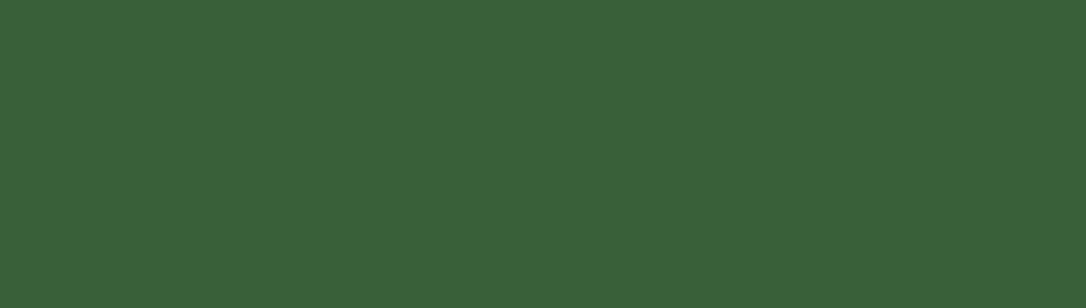
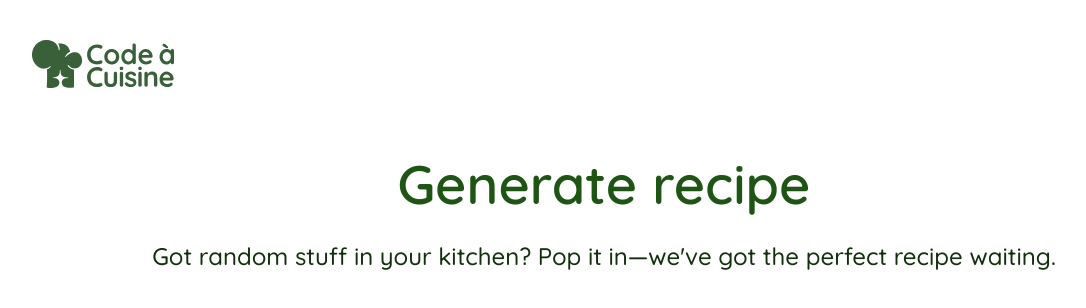
Before and after one commit to mlb27/code-a-cuisine, an Angular app: page /generator in a window 1280 px wide. Shown: the top 308 px of the page, without its empty margins (36-1122 px from the left). Built offline with nearby package versions, Linux system fonts and the light colour scheme.

Commit message:
feat: added recipe generator page foundation

```diff
--- a/src/app/layout/header/header.html
+++ b/src/app/layout/header/header.html
@@ -1,8 +1,8 @@
-<header class="app-header">
+<header class="app-header" [attr.data-background-theme]="backgroundTheme">
   <a class="app-header__home-link" routerLink="/" aria-label="Go to Code à Cuisine home">
     <img
       class="app-header__logo"
-      src="img/logo/code-a-cuisine-logo.svg"
+      [src]="logoPaths[backgroundTheme]"
       alt="Code à Cuisine"
       width="142"
       height="48"
--- a/src/app/layout/header/header.scss
+++ b/src/app/layout/header/header.scss
@@ -1,4 +1,5 @@
 @use '../../../styles/functions';
+@use '../../../styles/variables' as variables;
 
 :host {
   display: block;
@@ -10,6 +11,12 @@
   width: 100%;
   height: functions.px-to-rem(136);
   padding: functions.px-to-rem(40) functions.px-to-rem(40) 0 functions.px-to-rem(68);
+  color: variables.$cream;
+
+  &[data-background-theme='light'] {
+    height: functions.px-to-rem(88);
+    color: variables.$primary-green;
+  }
 
   &__home-link,
   &__logo {
--- a/src/app/layout/header/header.ts
+++ b/src/app/layout/header/header.ts
@@ -1,5 +1,7 @@
-import { Component } from '@angular/core';
+import { Component, Input } from '@angular/core';
 import { RouterLink } from '@angular/router';
+
+export type HeaderBackgroundTheme = 'dark' | 'light';
 
 /** Displays the shared Code à Cuisine header. */
 @Component({
@@ -8,4 +10,11 @@ import { RouterLink } from '@angular/router';
   templateUrl: './header.html',
   styleUrl: './header.scss',
 })
-export class Header {}
+export class Header {
+  @Input() backgroundTheme: HeaderBackgroundTheme = 'dark';
+
+  protected readonly logoPaths: Record<HeaderBackgroundTheme, string> = {
+    dark: 'img/logo/code-a-cuisine-logo.svg',
+    light: 'img/logo/code-a-cuisine-logo-green.svg',
+  };
+}
--- a/src/app/pages/recipe-generator/recipe-generator.html
+++ b/src/app/pages/recipe-generator/recipe-generator.html
@@ -1 +1,13 @@
-<main class="recipe-generator"></main>
+<app-header backgroundTheme="light" />
+
+<main class="recipe-generator">
+  <section class="recipe-generator__content" aria-labelledby="generator-heading">
+    <h1 id="generator-heading" class="recipe-generator__title">Generate recipe</h1>
+
+    <div class="recipe-generator__step">
+      <p class="recipe-generator__description">
+        Got random stuff in your kitchen? Pop it in—we've got the perfect recipe waiting.
+      </p>
+    </div>
+  </section>
+</main>
--- a/src/app/pages/recipe-generator/recipe-generator.scss
+++ b/src/app/pages/recipe-generator/recipe-generator.scss
@@ -1,3 +1,53 @@
+@use '../../../styles/functions';
+@use '../../../styles/variables' as variables;
+
 :host {
   display: block;
+  min-height: 100vh;
+  min-height: 100svh;
+  background-color: variables.$white;
+  box-shadow: 0 0 0 100vmax variables.$white;
+  clip-path: inset(0 -100vmax);
+  color: variables.$dark-green;
 }
+
+.recipe-generator {
+  width: functions.px-to-rem(1087);
+  margin: functions.px-to-rem(64) auto 0;
+
+  &__content {
+    display: flex;
+    flex-direction: column;
+    gap: functions.px-to-rem(24);
+  }
+
+  &__title {
+    width: functions.px-to-rem(567);
+    height: functions.px-to-rem(65);
+    margin: 0 auto;
+    color: variables.$middle-green;
+    font-family: 'Quicksand', sans-serif;
+    font-size: functions.px-to-rem(54);
+    font-weight: 600;
+    line-height: functions.px-to-rem(65);
+    text-align: center;
+  }
+
+  &__step {
+    display: flex;
+    flex-direction: column;
+    gap: functions.px-to-rem(64);
+  }
+
+  &__description {
+    align-self: center;
+    width: functions.px-to-rem(919);
+    height: functions.px-to-rem(30);
+    margin: 0;
+    font-family: 'Quicksand', sans-serif;
+    font-size: functions.px-to-rem(24);
+    font-weight: 500;
+    line-height: functions.px-to-rem(30);
+    text-align: center;
+  }
+}
--- a/src/app/pages/recipe-generator/recipe-generator.ts
+++ b/src/app/pages/recipe-generator/recipe-generator.ts
@@ -1,9 +1,11 @@
 import { Component } from '@angular/core';
+
+import { Header } from '../../layout/header/header';
 
 /** Displays the recipe generator page. */
 @Component({
   selector: 'app-recipe-generator',
-  imports: [],
+  imports: [Header],
   templateUrl: './recipe-generator.html',
   styleUrl: './recipe-generator.scss',
 })
--- a/src/styles/_variables.scss
+++ b/src/styles/_variables.scss
@@ -1,3 +1,6 @@
+$white: #ffffff;
+$dark-green: #10310b;
+$middle-green: #1e5515;
 $primary-green: #396039;
 $button-green: #008000;
 $cream: #faf0e6;
```
Also changed, not shown: public/img/logo/code-a-cuisine-logo-green.svg (added).
